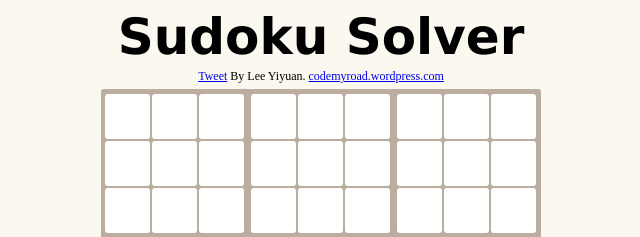
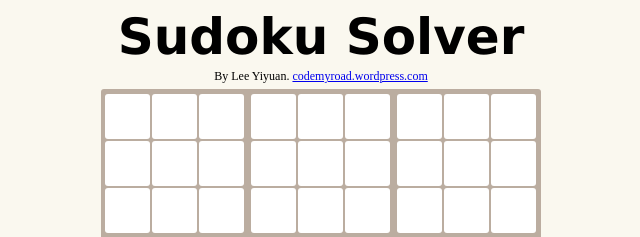
Before and after one commit to LeeYiyuan/sudokusolver, a plain HTML site: page index.html in a window 1280 px wide. Shown: the top 237 px of the page, 319-959 px from the left. Drawn offline with Linux system fonts and the light colour scheme.

Commit message:
Removed Twitter button

```diff
--- a/index.html
+++ b/index.html
@@ -11,8 +11,7 @@
 
     <div class="heading_container">
         <div class="heading_title"><span style="font-family:verdana; font-size: 50px; font-weight: bold">Sudoku Solver</span></div>
-        <div class="heading_info"><span style="font-family:comic-sans; font-size: 12px;"><a href="https://twitter.com/share" class="twitter-share-button" data-url="http://leeyiyuan.github.io/sudokusolver/" data-via="LeeYiyuan">Tweet</a>
-<script>!function(d,s,id){var js,fjs=d.getElementsByTagName(s)[0],p=/^http:/.test(d.location)?'http':'https';if(!d.getElementById(id)){js=d.createElement(s);js.id=id;js.src=p+'://platform.twitter.com/widgets.js';fjs.parentNode.insertBefore(js,fjs);}}(document, 'script', 'twitter-wjs');</script>By Lee Yiyuan. <a href="http://codemyroad.wordpress.com/2014/05/01/solving-sudoku-by-backtracking/">codemyroad.wordpress.com</a></span></div>
+        <div class="heading_info"><span style="font-family:comic-sans; font-size: 12px;">By Lee Yiyuan. <a href="http://codemyroad.wordpress.com/2014/05/01/solving-sudoku-by-backtracking/">codemyroad.wordpress.com</a></span></div>
     </div>
 
     <table class="sudoku_grid" cellspacing="2" cellpadding="0"></table>
```
